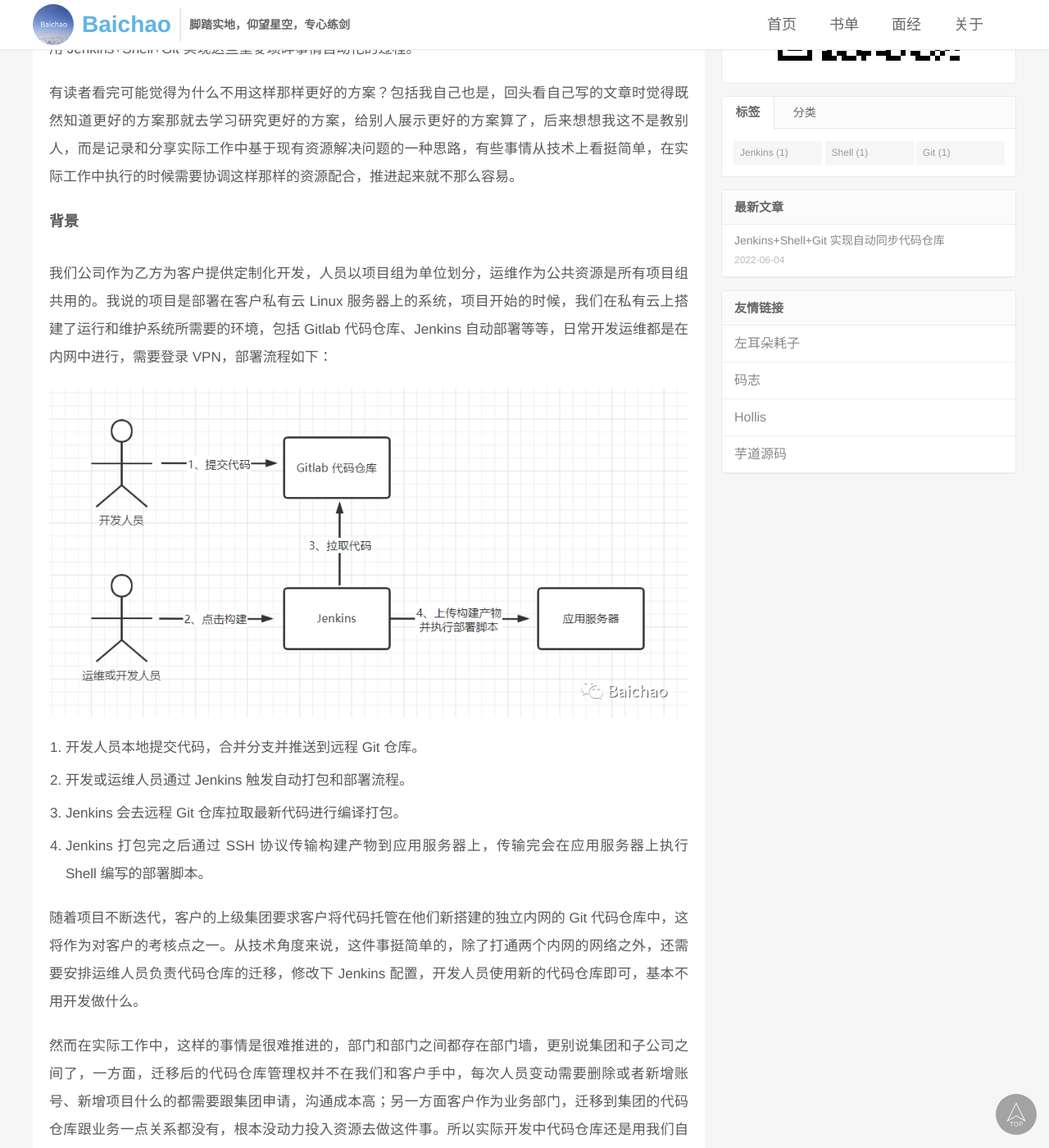
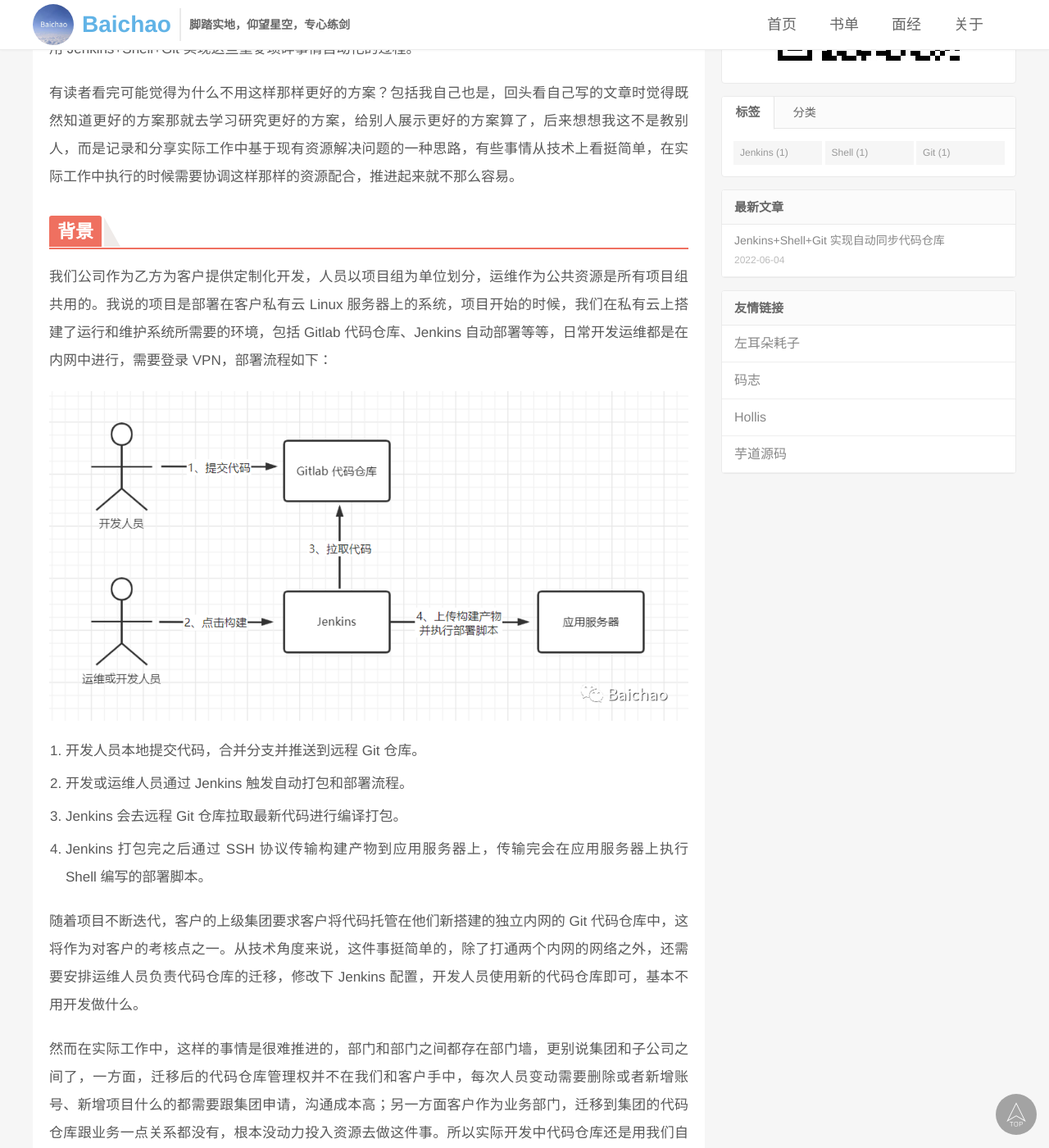
Before and after one commit to qinbaichao/qinbaichao.github.io, a Jekyll site: the page built from _posts/2022-06-04-jenkins-shell-git-code-repository-sync.md, in a window 1280 px wide and 1400 px high, scrolled down 296 px. Shown: the whole window at 82% size. Built offline with Jekyll 4.4.1, drawn with Linux system fonts in a browser that asks for light colours.

Commit message:
1、修改首页列表标题前面分类模块背景颜色 2、调整文章详情页面标题样式

```diff
--- a/assets/css/style.css
+++ b/assets/css/style.css
@@ -370,7 +370,7 @@ section.layui-container {
 }
 .layui-category {
   color: #fff;
-  background-color: #45bcf9;
+  background-color: rgb(239, 112, 96);
   padding: 3px 6px;
   font-size: 12px;
   display: inline-block;
@@ -393,7 +393,7 @@ section.layui-container {
   width: 0;
   height: 0;
   vertical-align: middle;
-  border-left: 4px solid #45bcf9;
+  border-left: 4px solid rgb(239, 112, 96);
   border-top: 4px solid transparent;
   border-bottom: 4px solid transparent;
 }
@@ -477,15 +477,43 @@ section.layui-container {
 .article-content h1,
 .article-content h2 {
   font-weight: bold;
-  margin: 20px 0;
   padding-bottom: 10px;
+  background: rgb(239, 112, 96);
+  position: relative;
+  display: inline-block;
+  color: rgb(255, 255, 255);
+  padding: 3px 10px 1px;
+  border-top-right-radius: 3px;
+  border-top-left-radius: 3px;
+  margin-right: 3px;
+  margin-top: 10px;
+  margin-bottom: 20px;
+  font-size: 1.3em;
 }
-.article-content h1 {
-  font-size: 20px;
+.article-content h2::before{
+  content: "";
+  position: absolute;
+  right: -23px;
+  display: inline-block;
+  vertical-align: bottom;
+  border-bottom: 36px solid #efebe9;
+  border-right: 20px solid transparent;
+  bottom: 0;
 }
-.article-content h2 {
-  font-size: 18px;
+/* 实现下划线 */
+.article-content h2 + p {
+  position: relative;
 }
+.article-content h2 + p::before {
+  content: "";
+  position: absolute;
+  border-bottom: 2px solid rgb(239, 112, 96);
+  left: 0;
+  top: -19px;
+  height: 0;
+  width: 100%;
+}
+
 .article-content h3 {
   font-size: 16px;
 }
```
